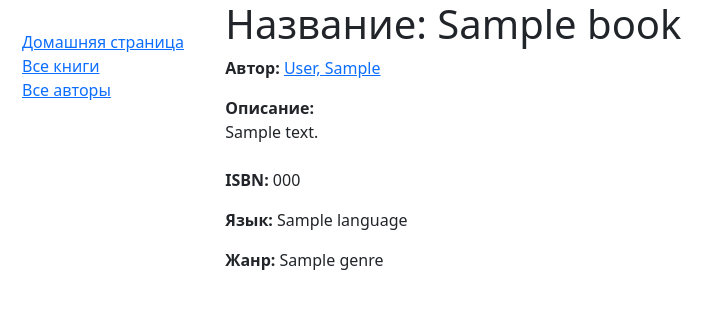
After one commit to aneroid11/EduCatalog, a Django app: page /catalog/book/1 in a window 1280 px wide. The commit adds this page. Shown: the top 309 px of the page, without its empty margins (0-721 px from the left). Run offline with Django 4.2, Linux system fonts and the light colour scheme; tables that the repository leaves empty hold one stand-in row (values such as "Sample post").

Commit message:
book_detail.html

```diff
--- a/catalog/static/catalog/css/styles.css
+++ b/catalog/static/catalog/css/styles.css
@@ -9,3 +9,7 @@
     padding: 0;
     list-style: none;
 }
+
+.multiline {
+    white-space: pre-wrap;
+}
--- /dev/null
+++ b/catalog/templates/catalog/book_detail.html
@@ -0,0 +1,17 @@
+{% extends "catalog/base_generic.html" %}
+
+{% block title %}
+    <title>Подробная информация о книге</title>
+{% endblock %}
+
+{% block content %}
+    <h1>Название: {{ book.title }}</h1>
+
+    <p><strong>Автор:</strong> <a href="">{{ book.author }}</a></p>
+    <strong>Описание:</strong>
+    <div class="multiline">{{ book.summary }}</div>
+    <br>
+    <p><strong>ISBN:</strong> {{ book.isbn }}</p>
+    <p><strong>Язык:</strong> {{ book.language }}</p>
+    <p><strong>Жанр:</strong> {{ book.display_genre }}</p>
+{% endblock %}
--- a/catalog/templates/catalog/book_list.html
+++ b/catalog/templates/catalog/book_list.html
@@ -1,7 +1,7 @@
 {% extends "catalog/base_generic.html" %}
 
 {% block title %}
-    <title>Список</title>
+    <title>Список книг</title>
 {% endblock %}
 
 {% block content %}
--- a/catalog/urls.py
+++ b/catalog/urls.py
@@ -4,5 +4,5 @@ from . import views
 urlpatterns = [
     path("", views.index, name="index"),
     path("books/", views.BookListView.as_view(), name="books"),
-    path("books/<int:id>", views.index, name="book-detail"),
+    path("book/<int:pk>", views.BookDetailView.as_view(), name="book-detail"),
 ]
--- a/catalog/views.py
+++ b/catalog/views.py
@@ -30,3 +30,7 @@ class BookListView(generic.ListView):
 
     # def get_queryset(self):
     #    return Book.objects.all()[:5]
+
+
+class BookDetailView(generic.DetailView):
+    model = Book
```
